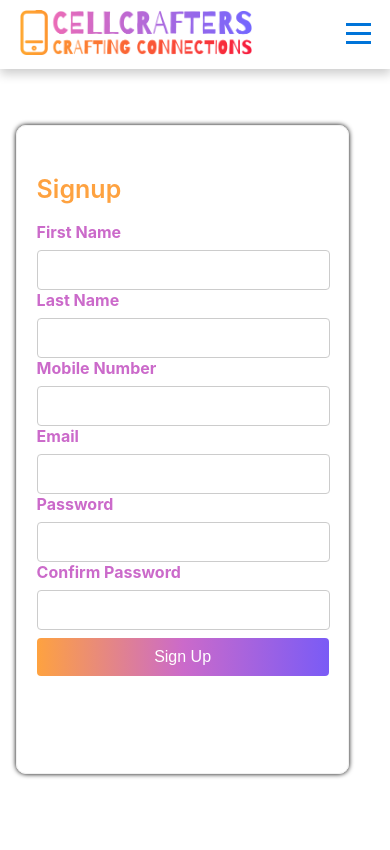
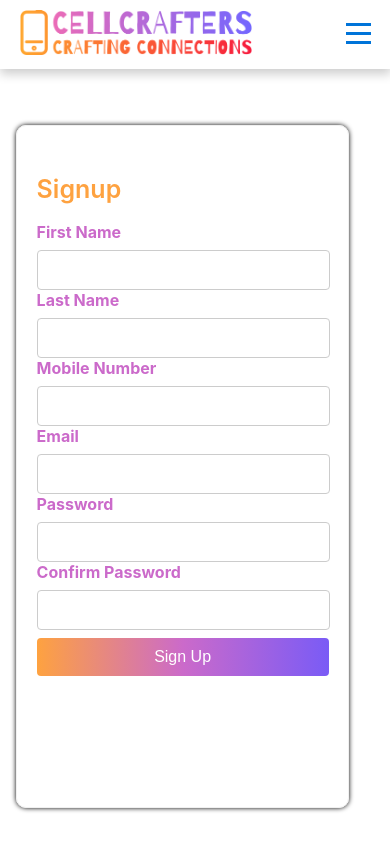
Before and after one commit to rajmajumdar23/Ecommerce_CellCrafter, a React (Create React App) app: page /signup in a window 390 px wide. Shown: the top 850 px of the page. Built offline with nearby package versions, Linux system fonts and the light colour scheme; a web font is replaced by a local one.

Commit message:
Update SignupForm.css

```diff
--- a/src/Styling/SignupForm.css
+++ b/src/Styling/SignupForm.css
@@ -82,7 +82,7 @@ button {
       border: 1px solid #f0f0f0;
     border-radius: 10px;
     box-shadow: 0 0 5px 0;
-    height: 72vh;
+    height: 76vh;
     margin-bottom: 8vh;
     margin-left: 4vw;
     margin-top: 32%;
```
